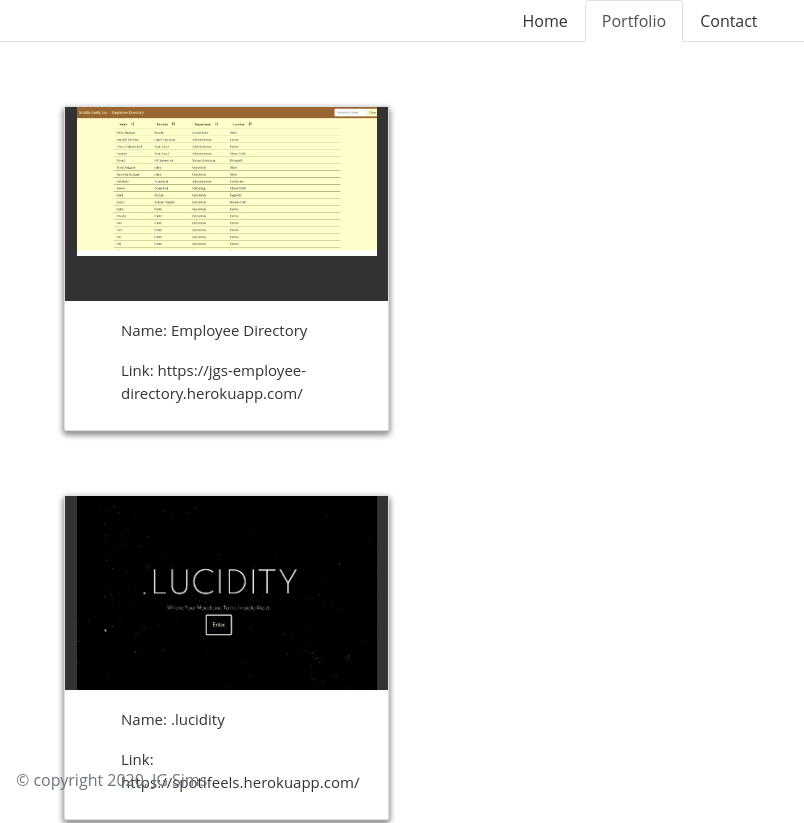
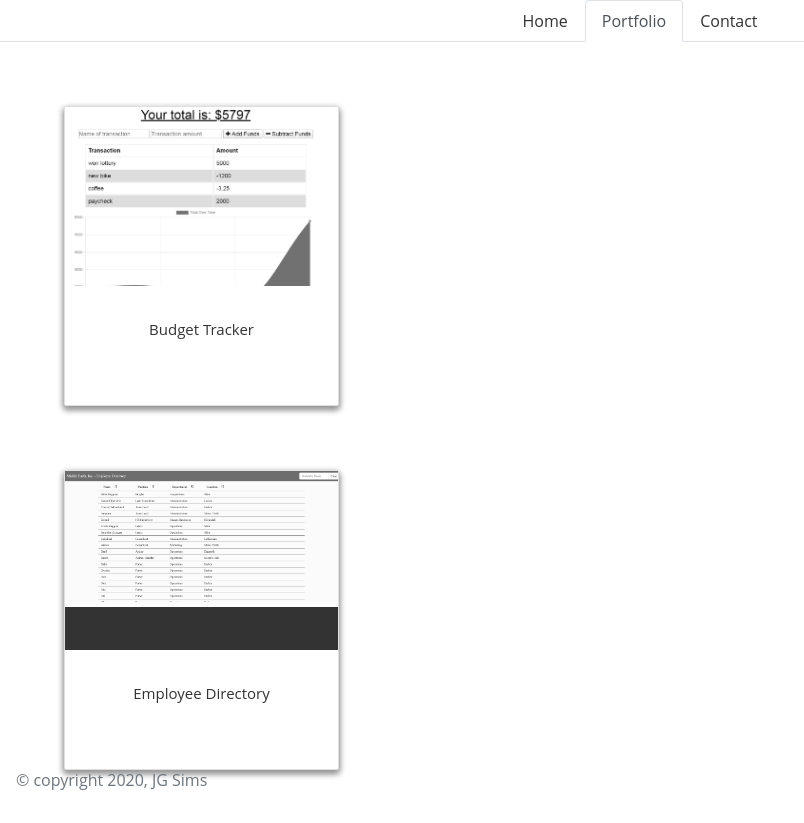
Before and after one commit to josi3006/JGSimsPortfolio, a React (Create React App) app in the folder jgs-portfolio/: page /portfolio in a window 1280 px wide. Shown: the top 823 px of the page, without its empty margins (0-804 px from the left). Built offline with nearby package versions, Linux system fonts and the light colour scheme; a web font is replaced by a local one.

Commit message:
Finished

```diff
--- a/jgs-portfolio/src/components/PortfolioCard.js
+++ b/jgs-portfolio/src/components/PortfolioCard.js
@@ -4,22 +4,18 @@ function PortfolioCard(props) {
     return (
         <div className="card">
             <div className="img-container">
-                <a href="props.url"
+                <a href={props.url}
                     target="_blank"
                     rel="noopener noreferrer">
                     <img className="img-max img-port" alt={props.name} src={props.image} />
                 </a>
             </div>
             <div className="content">
-        <ul>
-          <li>
-            Name: {props.name}
-          </li>
-          <li>
-            Link: {props.url}
-          </li>
 
-        </ul>
+            {props.name}
+
+
+
       </div>
         </div>
 
--- a/jgs-portfolio/src/components/pages/Portfolio.js
+++ b/jgs-portfolio/src/components/pages/Portfolio.js
@@ -16,7 +16,7 @@ class Portfolio extends Component {
   render() {
     return (
 
-      <div>
+      <span>
       {this.state.portfolio.map(block => (
         <PortfolioCard
           id={block.id}
@@ -27,7 +27,7 @@ class Portfolio extends Component {
         />
       ))}
 
-      </div>
+      </span>
 
 
 
--- a/jgs-portfolio/src/components/portfolio.json
+++ b/jgs-portfolio/src/components/portfolio.json
@@ -1,57 +1,58 @@
 [
+
     {
-      "id": 1,
-      "name": "Employee Directory",
-      "image": "../../images/empTracker.png",
-      "url": "https://jgs-employee-directory.herokuapp.com/"
+        "id": 1,
+        "name": "Budget Tracker",
+        "image": "../../images/BudgetTrackerpic.png",
+        "url": "https://protected-plains-70060.herokuapp.com/"
     },
     {
         "id": 2,
+        "name": "Employee Directory",
+        "image": "../../images/empTracker.png",
+        "url": "https://jgs-employee-directory.herokuapp.com/"
+      },
+      {
+        "id": 3,
         "name": ".lucidity",
         "image": "../../images/lucidity.png",
         "url": "https://spotifeels.herokuapp.com/"
     },
     {
-        "id": 3,
+        "id": 4,
+        "name": "Weather Forecast",
+        "image": "../../images/wxPage.png",
+        "url": "https://josi3006.github.io/WeatherApp/"
+    },
+    {
+        "id": 5,
         "name": "Burger Maker",
         "image": "../../images/burgerpage.png",
         "url": "https://tranquil-shelf-77232.herokuapp.com/"
     },
     {
-        "id": 4,
+        "id": 6,
         "name": "Daily Planner",
         "image": "../../images/planPage.png",
         "url": "https://josi3006.github.io/DayPlanner/"
     },
     {
-        "id": 5,
+        "id": 7,
         "name": "Coding Quiz",
         "image": "../../images/codeQuiz.png",
         "url": "https://josi3006.github.io/CodingQuiz/"
     },
     {
-        "id": 6,
-        "name": "Weather Forecast",
-        "image": "../../images/wxPage.png",
-        "url": "https://josi3006.github.io/WeatherApp/"
-    },
-    {
-        "id": 7,
+        "id": 8,
         "name": "News Comparison",
         "image": "../../images/newsPage.png",
         "url": "https://kuhlthing.github.io/GroupProject/"
     },
     {
-        "id": 8,
+        "id": 9,
         "name": "Password Generator",
         "image": "../../images/pswdApp.png",
         "url": "https://josi3006.github.io/PasswordGenerator/"
-    },
-    {
-        "id": 9,
-        "name": "Budget Tracker",
-        "image": "../../images/BudgetTrackerpic.png",
-        "url": "https://protected-plains-70060.herokuapp.com/"
     }
 
   ]
--- a/jgs-portfolio/src/index.css
+++ b/jgs-portfolio/src/index.css
@@ -35,12 +35,12 @@ ul.nav.nav-tabs {
 
 .img-port {
     transition: filter .5s ease-in-out;
+    -webkit-filter: grayscale(100%); /* Ch 23+, Saf 6.0+, BB 10.0+ */
+    filter: grayscale(100%); /* FF 35+ */
+  }
+.img-port:hover {
     -webkit-filter: grayscale(0%); /* Ch 23+, Saf 6.0+, BB 10.0+ */
     filter: grayscale(0%); /* FF 35+ */
-  }
-.img-port:hover {
-    -webkit-filter: grayscale(100%); /* Ch 23+, Saf 6.0+, BB 10.0+ */
-    filter: grayscale(100%); /* FF 35+ */
   }
 
   .img-max {
@@ -54,12 +54,12 @@ ul.nav.nav-tabs {
   .card {
     background: #ffffff;
     border-radius: 2px;
-    height: 325px;
+    height: 300px;
     margin: 4rem;
     position: relative;
-    width: 325px;
+    width: 275px;
     box-shadow: 0 3px 6px #999, 0 3px 6px #999;
-    text-align: left;
+    text-align: center;
   }
 
   .card > .img-container {
@@ -76,14 +76,21 @@ ul.nav.nav-tabs {
     padding-left: 1rem;
     padding-right: 1rem;
     font-size: 15px;
+    margin-top: 2rem;
+    text-align: center;
+
   }
 
   .card > .content > ul {
     list-style-type: none;
+    text-align: center;
+
   }
 
   .card > .content > ul > li {
     margin-top: 18px;
+    text-align: center;
+
   }
 
 
```
